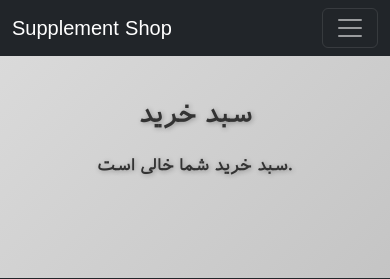
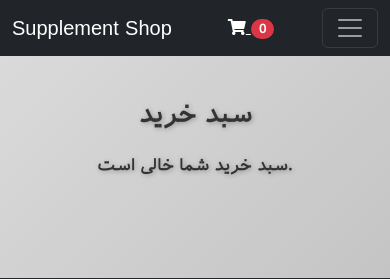
Before and after one commit to aliasttt/supplementshop, a Django app: page /basket in a window 390 px wide. Shown: the top 279 px of the page. Run offline with Django 5.2, Linux system fonts and the light colour scheme; some web fonts are replaced.

Commit message:
updatinggg

```diff
--- a/supplementapp/templates/partitions/header.html
+++ b/supplementapp/templates/partitions/header.html
@@ -3,8 +3,14 @@
 
 <nav class="navbar navbar-expand-lg navbar-dark bg-dark fixed-top">
     <div class="container">
-        <!-- لوگو/برند -->
+        <!-- لوگو/برند (همیشه قابل مشاهده) -->
         <a class="navbar-brand" href="{% url 'Supplementapp:home' %}">Supplement Shop</a>
+
+        <!-- آیکون سبد خرید برای موبایل (نمایش در صفحه‌های کوچک) -->
+        <a href="{% url 'supplementapp:basket' %}" class="text-white d-lg-none me-2">
+            <i class="fas fa-shopping-cart"></i>
+            <span class="badge rounded-pill bg-danger">{{ cart_items_count }}</span>
+        </a>
 
         <!-- دکمه کالپس (هامبورگر) -->
         <button class="navbar-toggler" type="button" data-bs-toggle="collapse" data-bs-target="#navbarNav"
@@ -12,7 +18,7 @@
             <span class="navbar-toggler-icon"></span>
         </button>
 
-        <!-- منو و آیکون سبد خرید -->
+        <!-- منو و آیکون سبد خرید برای دسکتاپ -->
         <div class="collapse navbar-collapse" id="navbarNav">
             <!-- لینک‌های منو -->
             <ul class="navbar-nav ms-auto">
@@ -48,7 +54,7 @@
                 {% endif %}
             </ul>
 
-            <!-- آیکون سبد خرید (فقط در صفحه‌های بزرگ نمایش داده می‌شود) -->
+            <!-- آیکون سبد خرید برای دسکتاپ (نمایش در صفحه‌های بزرگ) -->
             <div class="d-none d-lg-block ms-3">
                 <a href="{% url 'supplementapp:basket' %}" class="position-relative text-white">
                     <i class="fas fa-shopping-cart"></i>
@@ -61,10 +67,14 @@
     </div>
 </nav>
 
-<!-- Optional: استایل اختصاصی جهت تنظیم فاصله‌ها در موبایل -->
+<!-- استایل‌های اختصاصی -->
 <style>
+  /* جلوگیری از ایجاد اسکرول افقی */
+  body {
+    overflow-x: hidden;
+  }
+  /* در صورت نیاز تنظیم فاصله‌های اضافی در موبایل */
   @media (max-width: 991.98px) {
-    /* در صورت نیاز فاصله‌های اضافی را در نمایش موبایل تنظیم کنید */
     .ms-3 {
       margin-left: 0 !important;
     }
```
